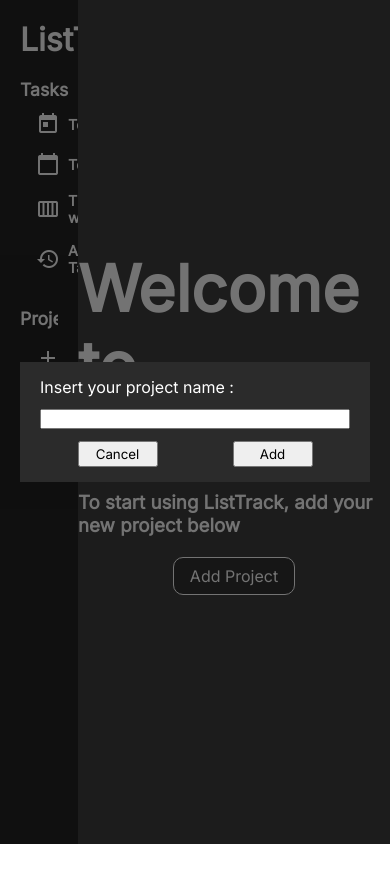
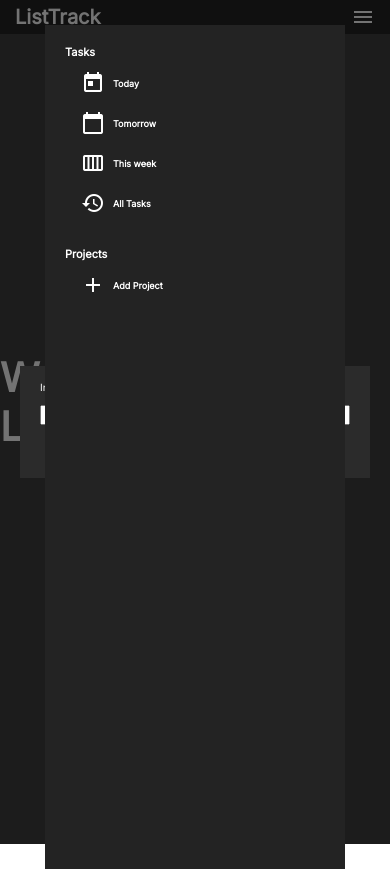
Before and after one commit to chailykevin/to-do-list, a website built with webpack: page src/index.html in a window 390 px wide. Both pictures are taken after a click on the button "Add Project". Before the commit the page ends 844 px from the top, so only its background shows below. Built offline with nearby package versions, Linux system fonts and the light colour scheme.

Commit message:
Add media queries

```diff
--- a/src/index.html
+++ b/src/index.html
@@ -14,6 +14,12 @@
     <title>List Tracker</title>
   </head>
   <body>
+    <div id="menu-btn">
+      <div class="title">
+        <h1>ListTrack</h1>
+      </div>
+      <i class="material-icons">menu</i>
+    </div>
     <div class="sidebar">
       <div class="title">
         <h1>ListTrack</h1>
--- a/src/index.js
+++ b/src/index.js
@@ -282,6 +282,16 @@
     this.assignButtons();
     this.loadProjects(projectManager.projects);
     this.setDateInput();
+    this.assignHamburger();
+  }
+
+  assignHamburger() {
+    let hamburger = document.querySelector("#menu-btn");
+    hamburger.addEventListener("click", () => {
+      let sidebar = document.querySelector("div.sidebar");
+      sidebar.classList.toggle("active");
+      // sidebar.addEventListener("")
+    });
   }
 
   setDateInput() {
@@ -451,6 +461,8 @@
   }
 
   toggleNewProjectModal(visibility) {
+    let sidebar = document.querySelector("div.sidebar");
+    sidebar.classList.toggle("active");
     if (visibility) {
       this.addProjectModal.style.display = "block";
     } else {
@@ -582,6 +594,8 @@
         deleteIcon.style.visibility = "hidden";
         deleteIcon.style.paddingRight = "4px";
 
+        deleteIcon.classList.add("deleteIcon");
+
         containerX.style.display = "flex";
         containerX.style.alignItems = "center";
         containerX.style.gap = "8px";
@@ -595,10 +609,14 @@
 
         deleteIcon.addEventListener("click", () => {
           this.i = i;
+          let sidebar = document.querySelector("div.sidebar");
+          sidebar.classList.toggle("active");
           this.toggleConfirmDeleteProjectModal(true);
         });
 
         containerX.addEventListener("click", () => {
+          let sidebar = document.querySelector("div.sidebar");
+          sidebar.classList.toggle("active");
           this.i = i;
           this.removeActive();
           containerMain.classList.add("active");
@@ -883,52 +901,5 @@
 }
 
 var projectManager = new ProjectManager();
-// Store.checkStorage();
-
-// projectManager.addProject("Senin");
-// projectManager.addProject("Selasa");
-// projectManager.addProject("Rabu");
-// projectManager.addProject("Kamis");
-// projectManager.addProject("Jumat");
-// projectManager.addProject("Sabtu");
-// projectManager.addProject("Minggu");
-
 const DOM = new DOMRelated();
-// projectManager.projects[6].taskManager.addTask("a", "a", "2024-08-08", "Low");
-// projectManager.projects[6].taskManager.addTask(
-//   "b",
-//   "b",
-//   "2024-08-08",
-//   "Medium"
-// );
-// projectManager.projects[0].taskManager.addTask("c", "c", "2024-08-08", "High");
-
 Store.checkStorage();
-//GIMANA BIAR GA ADA TITLE YANG SAMA EXIST IN THE SAME TIME? APAKAH HARUS PAKAI ID ? OR INDEX YA?
-// projectManager.projects[6].taskManager.addTask("d", "d", "2024-08-08", "Low");
-// projectManager.projects[6].taskManager.addTask("a", "a", "2024-08-08", "Low");
-// projectManager.projects[6].taskManager.addTask(
-//   "a",
-//   "a",
-//   "2024-08-08",
-//   "Medium"
-// );
-// projectManager.projects[6].taskManager.addTask("a", "a", "2024-08-08", "Low");
-// projectManager.projects[6].taskManager.addTask(
-//   "a",
-//   "a",
-//   "2024-08-08",
-//   "Medium"
-// );
-// projectManager.projects[6].taskManager.addTask(
-//   "a",
-//   "a",
-//   "2024-08-08",
-//   "Medium"
-// );
-// projectManager.projects[6].taskManager.addTask("a", "a", "2024-08-08", "Low");
-// projectManager.projects[6].taskManager.addTask("a", "a", "2024-08-08", "Low");
-// projectManager.projects[6].taskManager.addTask("a", "a", "2024-08-08", "High");
-// projectManager.projects[6].taskManager.addTask("a", "a", "2024-08-08", "Low");
-// projectManager.projects[6].taskManager.addTask("a", "a", "2024-08-08", "High");
-// projectManager.projects[6].taskManager.addTask("a", "a", "2024-08-08", "High");
--- a/src/style.css
+++ b/src/style.css
@@ -5,6 +5,10 @@
   font-family: "Inter", sans-serif;
   user-select: none;
   color: white;
+}
+
+html {
+  font-size: 16px;
 }
 
 ::-webkit-scrollbar {
@@ -29,8 +33,7 @@
 
 body .sidebar {
   background-color: rgb(35, 35, 35);
-  flex: 0;
-  min-width: 20vw;
+  max-width: 300px;
   padding: 20px;
   display: flex;
   flex-direction: column;
@@ -40,7 +43,9 @@
 }
 
 body .sidebar .title {
-  text-align: center;
+  padding-inline: 30px;
+  /* text-align: center; */
+  align-self: center;
 }
 
 body .sidebar h2 {
@@ -101,7 +106,8 @@
   text-overflow: ellipsis;
 }
 body .main {
-  flex: 1;
+  width: calc(100% - 200px);
+  /* flex: 1; */
   background-color: rgb(62, 62, 62);
   display: flex;
   flex-direction: column;
@@ -271,6 +277,9 @@
 
 .active {
   background-color: rgb(75, 75, 75);
+  i.deleteIcon {
+    visibility: visible !important;
+  }
 }
 
 .detail {
@@ -298,3 +307,55 @@
 .editDelete {
   width: 80px;
 }
+
+@media screen and (max-width: 1050px) {
+  html {
+    font-size: 12px;
+  }
+}
+
+@media screen and (max-width: 750px) {
+  body .sidebar {
+    .title {
+      display: none;
+    }
+    position: absolute;
+    justify-self: center;
+    width: 100%;
+    top: 25px;
+    transition: 0.5s;
+    padding: 0px;
+    height: 0px;
+    opacity: 0;
+  }
+
+  body .sidebar.active {
+    height: 100%;
+    opacity: 1;
+    z-index: 10;
+    padding: 20px 20px 40px 20px;
+  }
+
+  body .main {
+    width: 100%;
+  }
+
+  body {
+    display: grid;
+    grid-template-rows: auto 1fr;
+    overflow: hidden;
+  }
+
+  #menu-btn {
+    background-color: rgb(35, 35, 35);
+    display: flex;
+    justify-content: space-between;
+    padding: 5px 15px;
+  }
+}
+
+@media screen and (max-width: 500px) {
+  html {
+    font-size: 10px;
+  }
+}
```
Also changed, not shown: dist/index.html, 1 other file.
